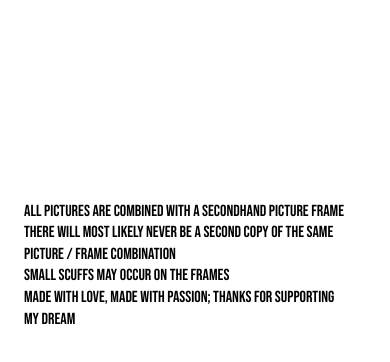
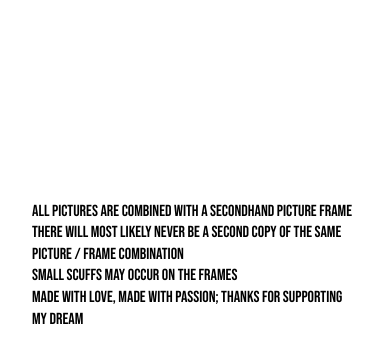
Before and after one commit to david-winklbauer/info, a plain HTML site: page index.html in a window 390 px wide. Shown: the part 72-434 px from the top of the page. Drawn offline with Linux system fonts and the light colour scheme.

Commit message:
Update index.html

```diff
--- a/index.html
+++ b/index.html
@@ -6,7 +6,12 @@
 <title>David Winklbauer</title>
 <link href="https://fonts.googleapis.com/css2?family=Bebas+Neue&display=swap" rel="stylesheet">
 <style>
-  html,body { height:100%; margin:0; background:#ffffff; font-family:'Bebas Neue', sans-serif; }
+  html,body {
+    height:100%;
+    margin:0;
+    background:#ffffff;
+    font-family:'Bebas Neue', sans-serif;
+  }
   header {
     position: absolute;
     top: 20px;
@@ -15,7 +20,7 @@
     align-items: baseline;
   }
   header strong {
-    font-size: 28px; /* Desktop unchanged */
+    font-size: 28px;
     color: #000;
     line-height: 1;
   }
@@ -37,33 +42,25 @@
     left: 50%;
     transform: translate(-50%, -50%);
     text-align: left;
-    max-width: 600px; /* keep desktop behavior */
+    max-width: 600px;
     font-size: 18px;
     line-height: 1.4;
     color: #000;
   }
 
-  /* Mobile: reduce left/right margins so text is wider (more words/line)
-     Desktop remains exactly as before. */
+  /* Mobile-Version: mehr Rand als vorher */
   @media (max-width: 768px) {
     main {
-      /* keep centered vertically */
       position: absolute;
       top: 40%;
       left: 50%;
       transform: translate(-50%, -50%);
-
-      /* use a width that leaves only about 24px on each side */
-      width: calc(100vw - 48px);
-      max-width: none; /* allow it to grow to the calc width */
-
-      /* keep font sizing similar but feel free to tweak */
+      width: calc(100vw - 64px); /* 32px Rand pro Seite */
+      max-width: none;
       font-size: 16px;
       line-height: 1.35;
       text-align: left;
     }
-
-    /* if you prefer an even tighter margin, change the 48px above to 24px (12px per side) */
   }
 </style>
 </head>
```
